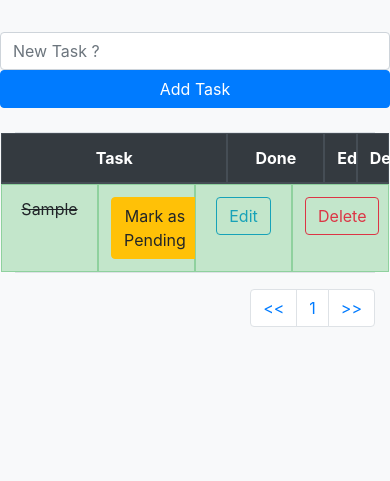
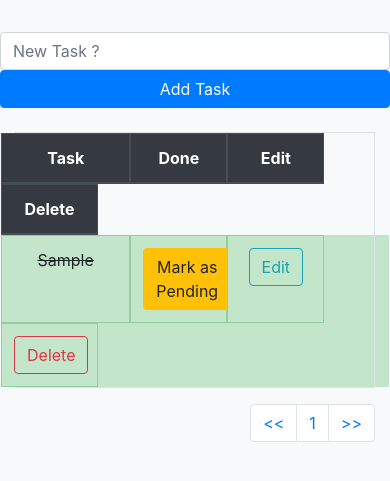
Before and after one commit to vikaspal1704/Taskmate, a Django app: page /todolist/ in a window 390 px wide; the page is wider, and only the part inside the window is pictured. Shown: the part 137-618 px from the top of that part. Run offline with Django 3.2, Linux system fonts and the light colour scheme; a user stored in the database is signed in; tables that the repository leaves empty hold one stand-in row (values such as "Sample post"); some libraries are stand-ins or nearby versions.

```diff
--- a/todolist_app/templates/todolist.html
+++ b/todolist_app/templates/todolist.html
@@ -27,10 +27,10 @@
             <table class="table table-bordered" >
                 <thead class="thead-dark" >
                     <tr align=center class="row">
-                        <th class="col-7">Task</th>
+                        <th class="col-4">Task</th>
                         <th class="col-3">Done</th>
-                        <th class="col-1">Edit</th>
-                        <th class="col-1">Delete</th>
+                        <th class="col-3">Edit</th>
+                        <th class="col-3">Delete</th>
                     </tr>
                 </thead>
                 <tbody>
@@ -38,17 +38,17 @@
                     {% for obj in all_task %}
                         {% if obj.done %}
                             <tr align=center class="table-success row" >
-                                <td class="col-3"><del>{{ obj.task }}</del></td>
+                                <td class="col-4"><del>{{ obj.task }}</del></td>
                                 <td class="col-3" align=center><a href="{%url 'pending_task' obj.id %}"><button type="button" class="btn btn-warning">Mark as Pending</button></a></td>
                                 <td class="col-3" align=center><a href="{%url 'edit_task' obj.id %}"><button type="button" class="btn btn-outline-info">Edit</button></a></td>
                                 <td class="col-3" align=center><a href="{%url 'delete_task' obj.id %}"><button type="button" class="btn btn-outline-danger">Delete</button></a></td>
                             </tr>
                         {% else %}
                             <tr align=center class="row">
-                                <td class="col-7">{{ obj.task }}</td>
+                                <td class="col-4">{{ obj.task }}</td>
                                 <td class="col-3"><a href="{%url 'complete_task' obj.id %}"><button type="button" class="btn btn-success">Mark as Completed</button></a></td>
-                                <td class="col-1" align=center><a href="{%url 'edit_task' obj.id %}"><button type="button" class="btn btn-outline-info">Edit</button></a></td>
-                                <td class="col-1" align=center><a href="{%url 'delete_task' obj.id %}"><button type="button" class="btn btn-outline-danger">Delete</button></a></td>
+                                <td class="col-3" align=center><a href="{%url 'edit_task' obj.id %}"><button type="button" class="btn btn-outline-info">Edit</button></a></td>
+                                <td class="col-3" align=center><a href="{%url 'delete_task' obj.id %}"><button type="button" class="btn btn-outline-danger">Delete</button></a></td>
                             </tr>
                         {% endif %}
                     {% endfor %}
```
